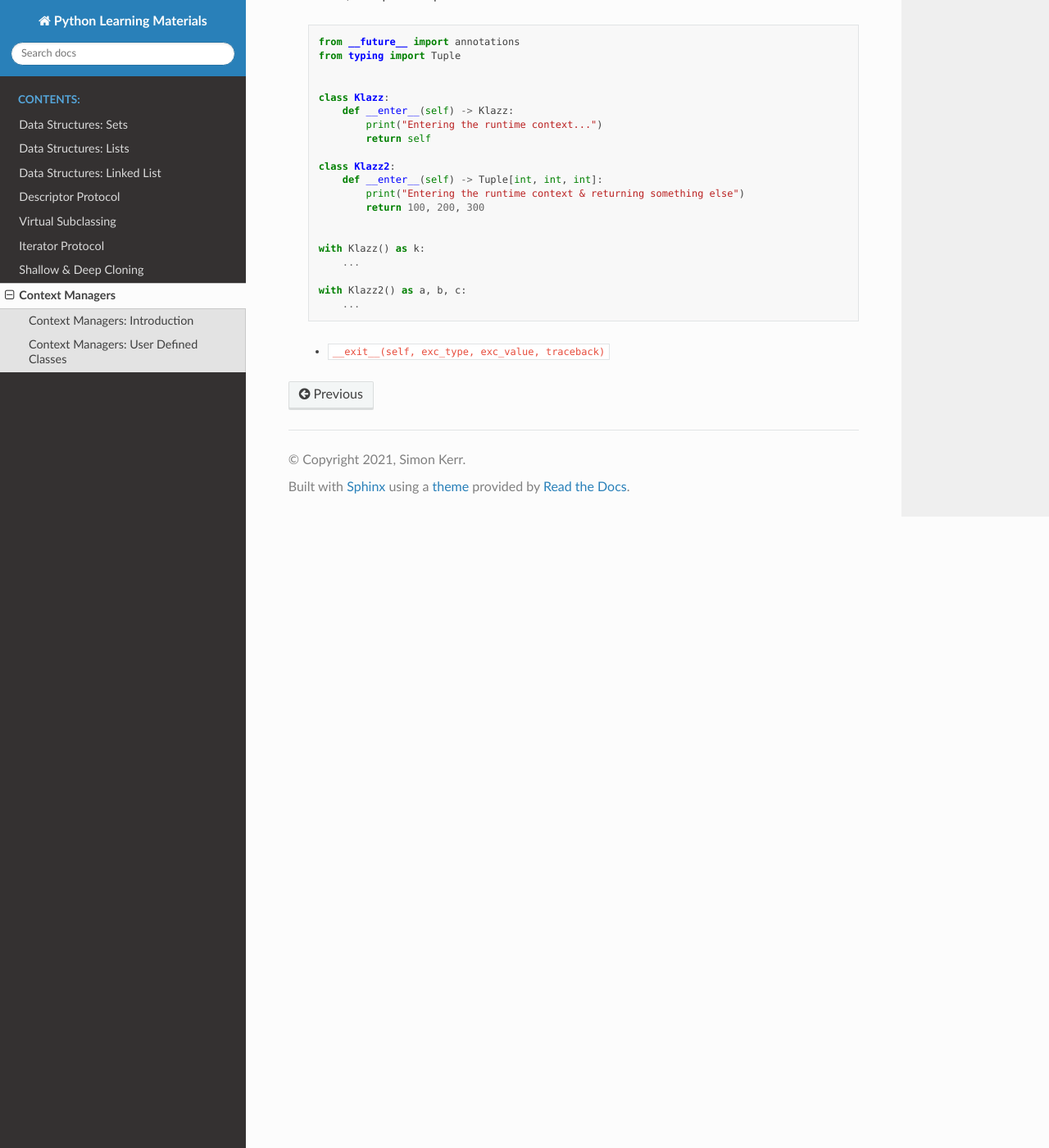
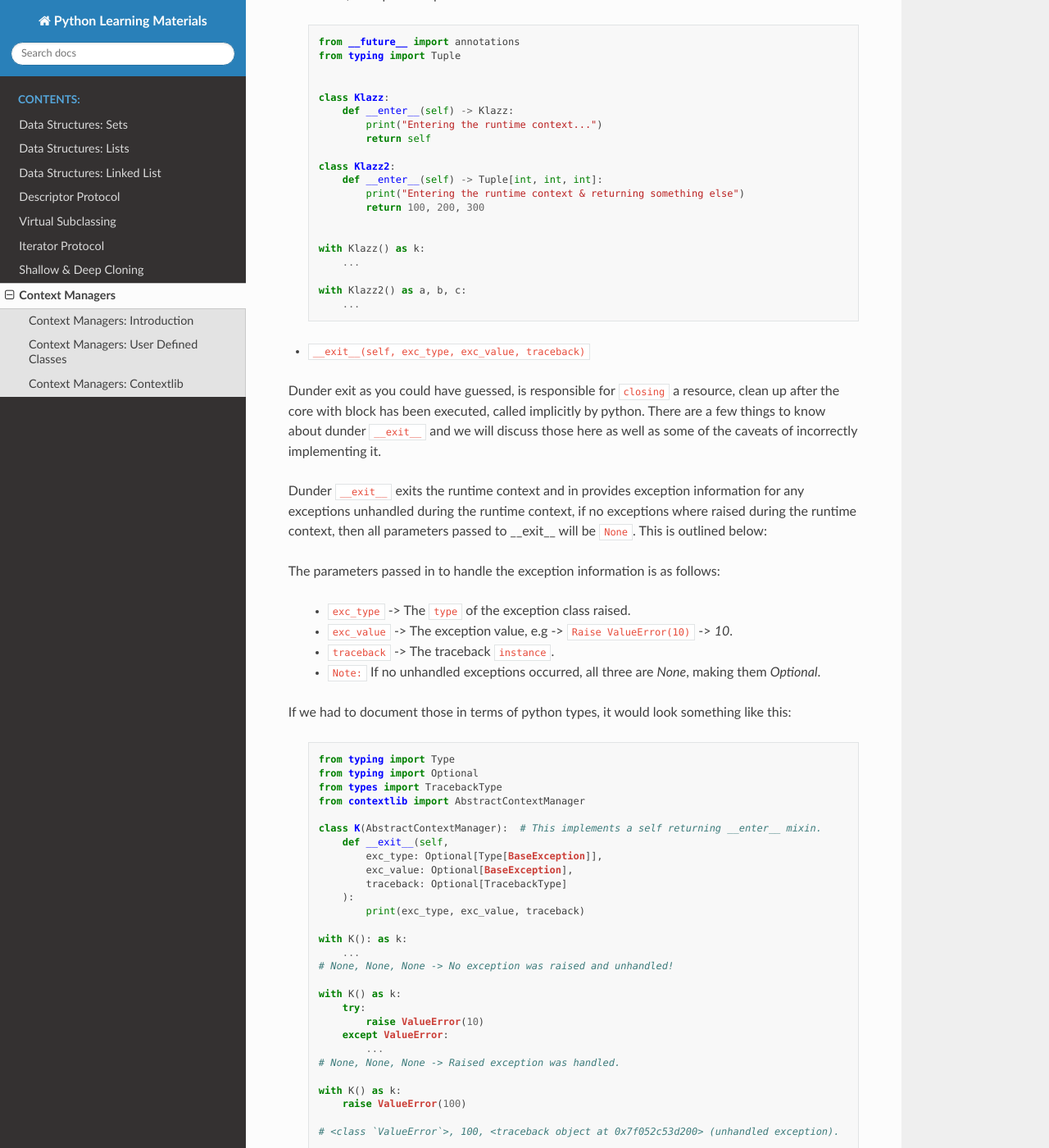
Before and after one commit to symonk/pydocs, a Sphinx documentation site: the page built from docs/source/context_managers.rst, in a window 1280 px wide and 1400 px high, scrolled down 812 px. Shown: the whole window at 82% size. Built offline with Sphinx 7.4.7 and the Read the Docs theme 2.0.0, drawn with Linux system fonts in a browser that asks for light colours; some of the changed text lies outside the part shown.

Commit message:
document dunder `enter` and `exit` including their caveats

```diff
--- a/docs/source/context_managers.rst
+++ b/docs/source/context_managers.rst
@@ -56,4 +56,92 @@
         with Klazz2() as a, b, c:
             ...
 
-    * ``__exit__(self, exc_type, exc_value, traceback)``
+* ``__exit__(self, exc_type, exc_value, traceback)``
+
+Dunder exit as you could have guessed, is responsible for ``closing`` a resource, clean up after the core
+with block has been executed, called implicitly by python.  There are a few things to know about dunder
+``__exit__`` and we will discuss those here as well as some of the caveats of incorrectly implementing it.
+
+Dunder ``__exit__`` exits the runtime context and in provides exception information for any exceptions
+unhandled during the runtime context, if no exceptions where raised during the runtime context, then
+all parameters passed to __exit__ will be ``None``.  This is outlined below:
+
+The parameters passed in to handle the exception information is as follows:
+
+    * ``exc_type`` -> The ``type`` of the exception class raised.
+    * ``exc_value`` -> The exception value, e.g -> ``Raise ValueError(10)`` -> `10`.
+    * ``traceback`` -> The traceback ``instance``.
+    * ``Note:`` If no unhandled exceptions occurred, all three are `None`, making them `Optional`.
+
+If we had to document those in terms of python types, it would look something like this:
+
+    .. code-block:: python
+
+        from typing import Type
+        from typing import Optional
+        from types import TracebackType
+        from contextlib import AbstractContextManager
+
+        class K(AbstractContextManager):  # This implements a self returning __enter__ mixin.
+            def __exit__(self,
+                exc_type: Optional[Type[BaseException]],
+                exc_value: Optional[BaseException],
+                traceback: Optional[TracebackType]
+            ):
+                print(exc_type, exc_value, traceback)
+
+        with K(): as k:
+            ...
+        # None, None, None -> No exception was raised and unhandled!
+
+        with K() as k:
+            try:
+                raise ValueError(10)
+            except ValueError:
+                ...
+        # None, None, None -> Raised exception was handled.
+
+        with K() as k:
+            raise ValueError(100)
+
+        # <class `ValueError`>, 100, <traceback object at 0x7f052c53d200> (unhandled exception).
+
+A word of warning about ``__exit__``, the return type of dunder exit is evaluated in a boolean context where
+``truthy`` values result in suppressing unhandled exceptions.  Dunder ``__exit__`` should also avoid re raising
+the exception which is passed in by python when unhandled exceptions occur in the runtime context, this is the
+responsibility of the caller.
+
+
+    .. code-block:: python
+
+        from contextlib import AbstractContextManager
+
+        class SuppressedExc(AbstractContextManager):
+            def __exit__(self, exc_type, exc_value, traceback):
+                return True  # Truthy -> True, suppresses exceptions...!
+
+
+        with SuppressedExc() as s:
+            raise ValueError(100)
+
+        # No exception raised here!
+
+        class NotSuppressedExc(AbstractContextManager):
+            def __exit__(self, exc_type, exc_value, traceback):
+                return False
+
+        with NotSuppressedExc() as ns:
+            raise ValueError(200)
+
+        """
+        ValueError                                Traceback (most recent call last)
+        <ipython-input-7-55fb72d3f55a> in <module>
+              1 with NotSuppressedExc() as ns:
+        ----> 2     raise ValueError(200)
+              3
+
+        ValueError: 200
+        """
+
+Context Managers: Contextlib
+-----------------------------
```
